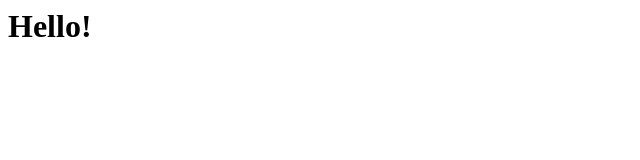
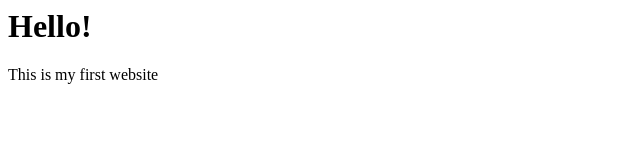
Before and after one commit to PaulDorsey/intro-to-github, a plain HTML site: page index.html in a window 1280 px wide. Shown: the whole page, without its empty margins (0-640 px from the left). Drawn offline with Linux system fonts and the light colour scheme.

Commit message:
Add more description to the bottom

```diff
--- a/index.html
+++ b/index.html
@@ -1 +1,2 @@
 <h1>Hello!</h1>
+<p>This is my first website</p>
```
